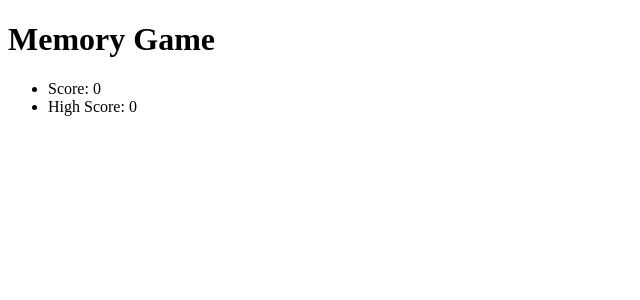
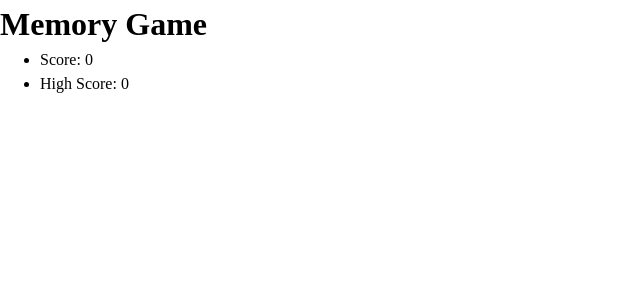
Before and after one commit to jellybro99/memory-cards, a React (Vite) app: page / in a window 1280 px wide. Shown: the top 300 px of the page, without its empty margins (0-640 px from the left). Built offline with nearby package versions, Linux system fonts and the light colour scheme.

Commit message:
Working on functionality a bit

```diff
--- a/index.html
+++ b/index.html
@@ -2,7 +2,7 @@
 <html lang="en">
   <head>
     <meta charset="UTF-8" />
-    <link rel="icon" type="image/svg+xml" href="/vite.svg" />
+    <link rel="icon" type="" href="" />
     <meta name="viewport" content="width=device-width, initial-scale=1.0" />
     <title>Memory Game</title>
   </head>
--- a/src/App.tsx
+++ b/src/App.tsx
@@ -12,13 +12,16 @@ function App() {
 
   return (
     <>
+      <header>
         <h1>Memory Game</h1>
         <ul>
           <li>Score: {scores.score}</li>
           <li>High Score: {scores.highScore}</li>
         </ul>
-
+      </header>
+      <main>
         <GameBoard scores={scores} setScores={setScores}/>
+      </main>
     </>
   )
 }
--- a/src/components/Card.tsx
+++ b/src/components/Card.tsx
@@ -7,7 +7,7 @@ function Card(props: Props) {
     const {image, name, onClick} = props;
 
     return (
-        <div>
+        <div className="card">
             <img src={image}></img>
             <h1>{name}</h1>
         </div>
--- a/src/components/GameBoard.tsx
+++ b/src/components/GameBoard.tsx
@@ -1,26 +1,12 @@
 import { useState, useEffect } from "react";
+import { getImages } from "../functions/getImages";
 import Card from "./Card";
 
 function GameBoard(props) {
     const {scores, setScores} = props;
-    const [cards, setCards] = useState([
-        {
-            id:1,
-            name: "",
-            image: "",
-            clicked:false
-        },
-        {
-            id:2,
-            name: "",
-            image: "",
-            clicked:false
-        }
-    ])
+    const [cards, setCards] = useState(getImages(8));
 
-    useEffect(()=>{
-        //get images and names here.
-    }, [])
+    //randomize cards
 
     const handleClick = (card) => {
         if(!card.clicked){
--- /dev/null
+++ b/src/functions/getImages.ts
@@ -0,0 +1,22 @@
+interface Card {
+    id: number;
+    name: string;
+    image: string;
+    clicked: boolean;
+}
+
+export function getImages(numImages: number) {
+    const cards: Card[] = [];
+    for(let i = 0; i < numImages; i++){
+        //get image
+        const name: string = "";
+        const image: string = "";
+        cards.push({
+            id: i,
+            name: name,
+            image: image,
+            clicked: false
+        });
+    }
+    return cards;
+}
--- a/src/index.css
+++ b/src/index.css
@@ -0,0 +1,28 @@
+*, *::before, *::after {
+    box-sizing: border-box;
+}
+
+* {
+    margin: 0;
+}
+
+body {
+    line-height: 1.5;
+    -webkit-font-smoothing: antialiased;
+}
+
+img, picture, video, canvas, svg {
+    display: block;
+    max-width: 100%;
+}
+
+input, button, textarea, select {
+    font: inherit;
+}
+
+p, h1, h2, h3, h4, h5, h6 {
+    overflow-wrap: break-word;
+}
+
+#root, #__next {
+    isolation: isolate;}
```
Lines whose indentation alone changed are shown as unchanged.
